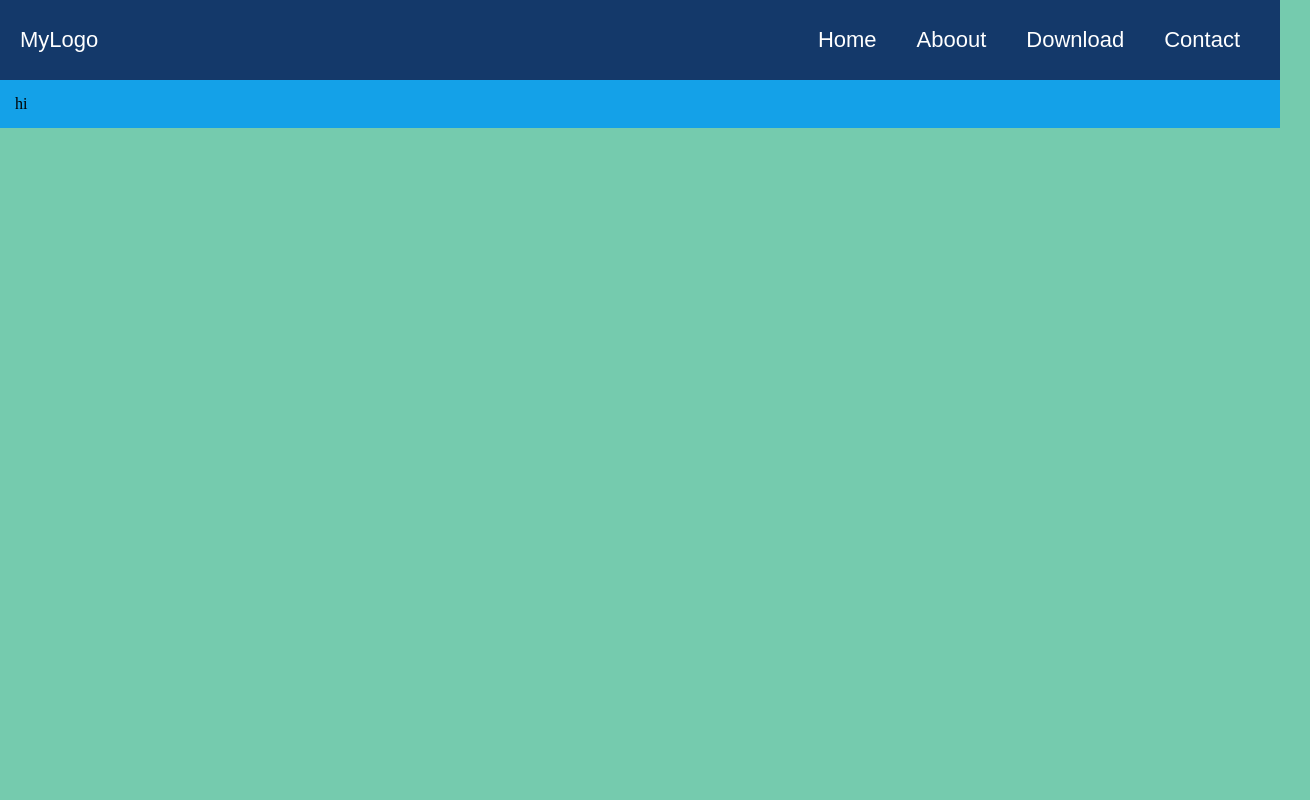
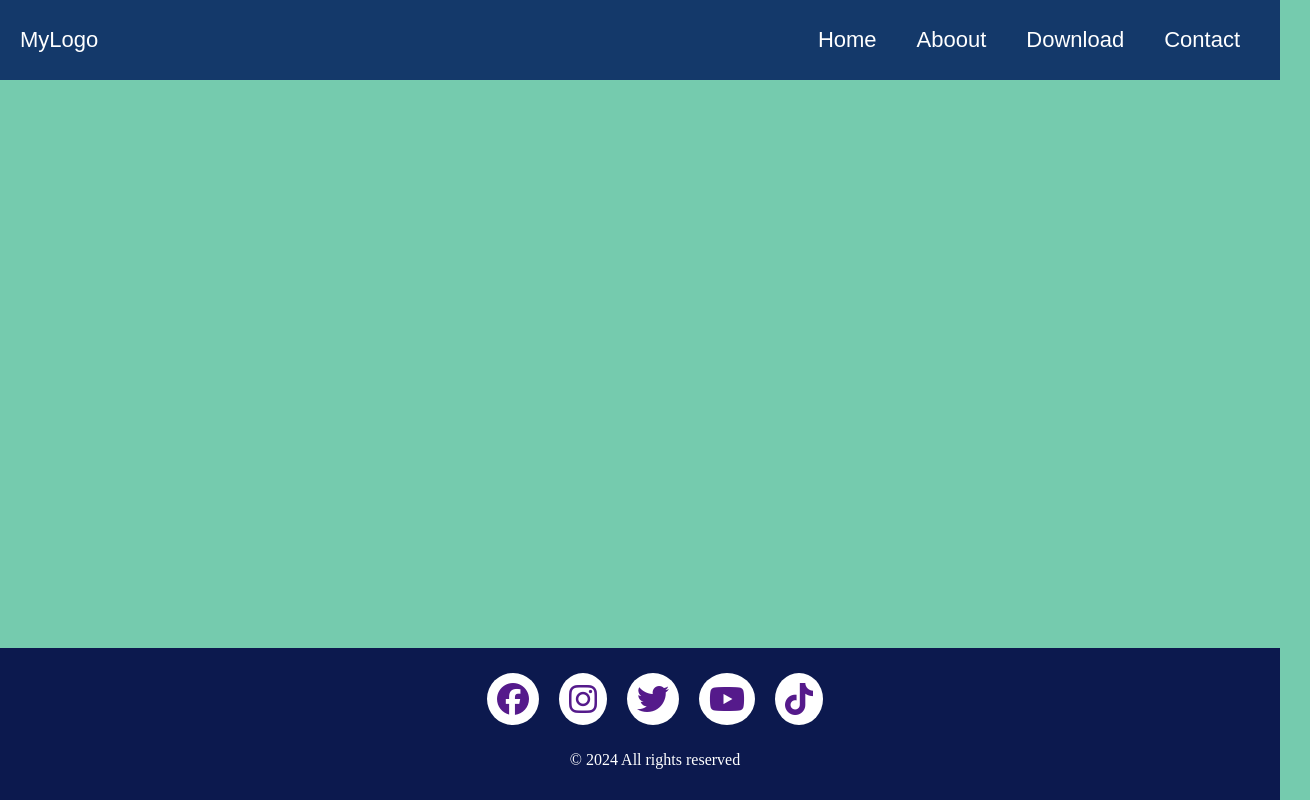
Before and after one commit to kavinduhcolombage/Project1, a plain HTML site: page index.html in a window 1280 px wide. Shown: the whole page, 1310 px wide, since content can reach past the window. Drawn offline with Linux system fonts and the light colour scheme.

Commit message:
add footer

```diff
--- a/index.html
+++ b/index.html
@@ -28,7 +28,17 @@
     <!--Footer-->
     <footer>
         <div class="footer-container">
-            hi
+            <div class="socialmedia-icon">
+                <a href=""><i class="fa-brands fa-facebook"></i></a>
+                <a href=""><i class="fa-brands fa-instagram"></i></a>
+                <a href=""><i class="fa-brands fa-twitter"></i></a>
+                <a href=""><i class="fa-brands fa-youtube"></i></a>
+                <a href=""><i class="fa-brands fa-tiktok"></i></a>
+            </div>
+
+            <div class="footer-bottom">
+                <p> &copy; 2024 All rights reserved</p>
+            </div>
         </div>
     </footer>
 
--- a/style.css
+++ b/style.css
@@ -44,10 +44,37 @@ body{
 }
 
 footer{
-    background-color: rgb(20, 161, 232);
+    position: fixed;
+    bottom: 0;
+    width: 100%;
+    background-color: rgb(12, 25, 78);
+    margin-bottom: 0;
 }
 
 .footer-container{
     width: 100%;
     padding: 15px;
 }
+
+.footer-bottom{
+    display: flex;
+    justify-content: center;
+    color: white;
+}
+
+.socialmedia-icon{
+    display: flex;
+    justify-content: center;
+}
+
+.socialmedia-icon a{
+    text-decoration: none;
+    background-color: white;
+    padding: 10px;
+    margin: 10px;
+    border-radius: 50%;
+}
+
+.socialmedia-icon a i{
+    font-size: 2em;
+}
```
